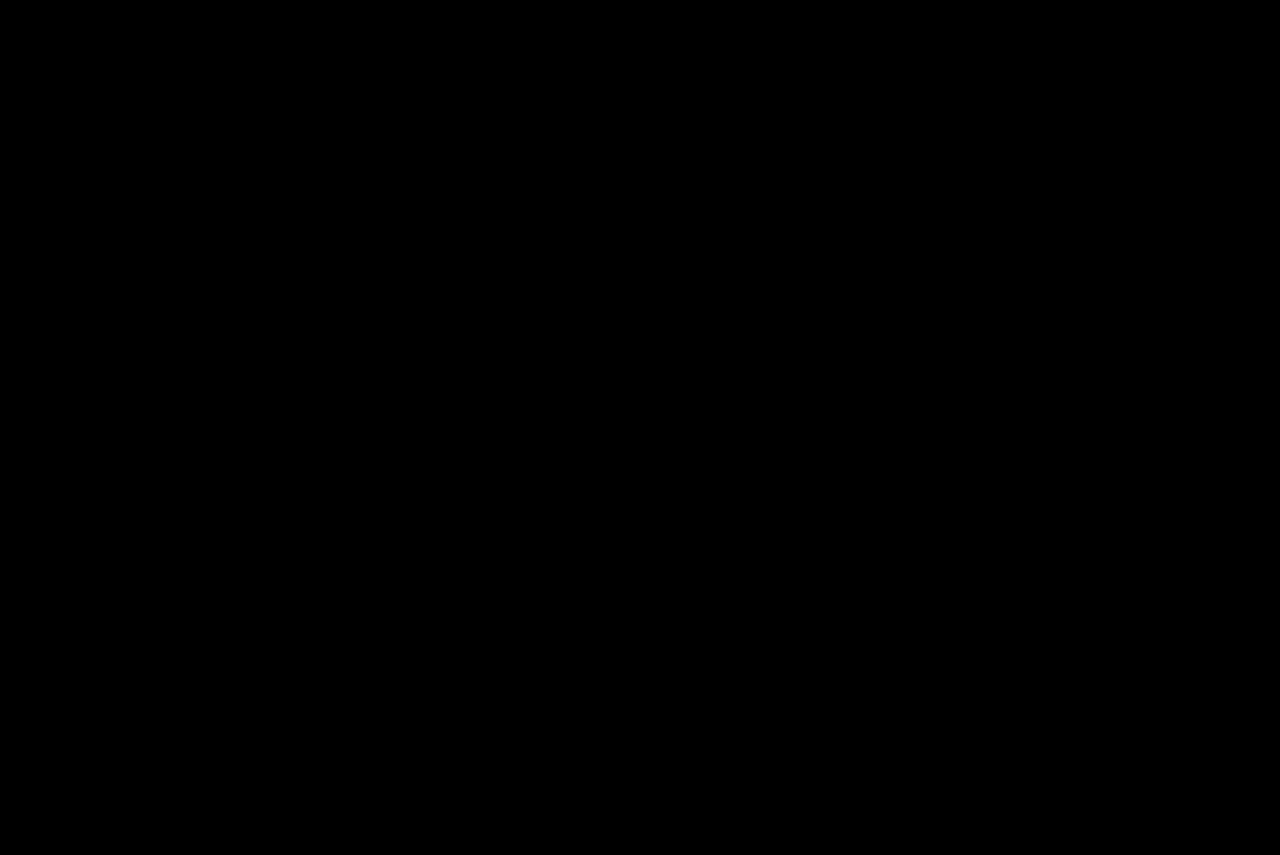
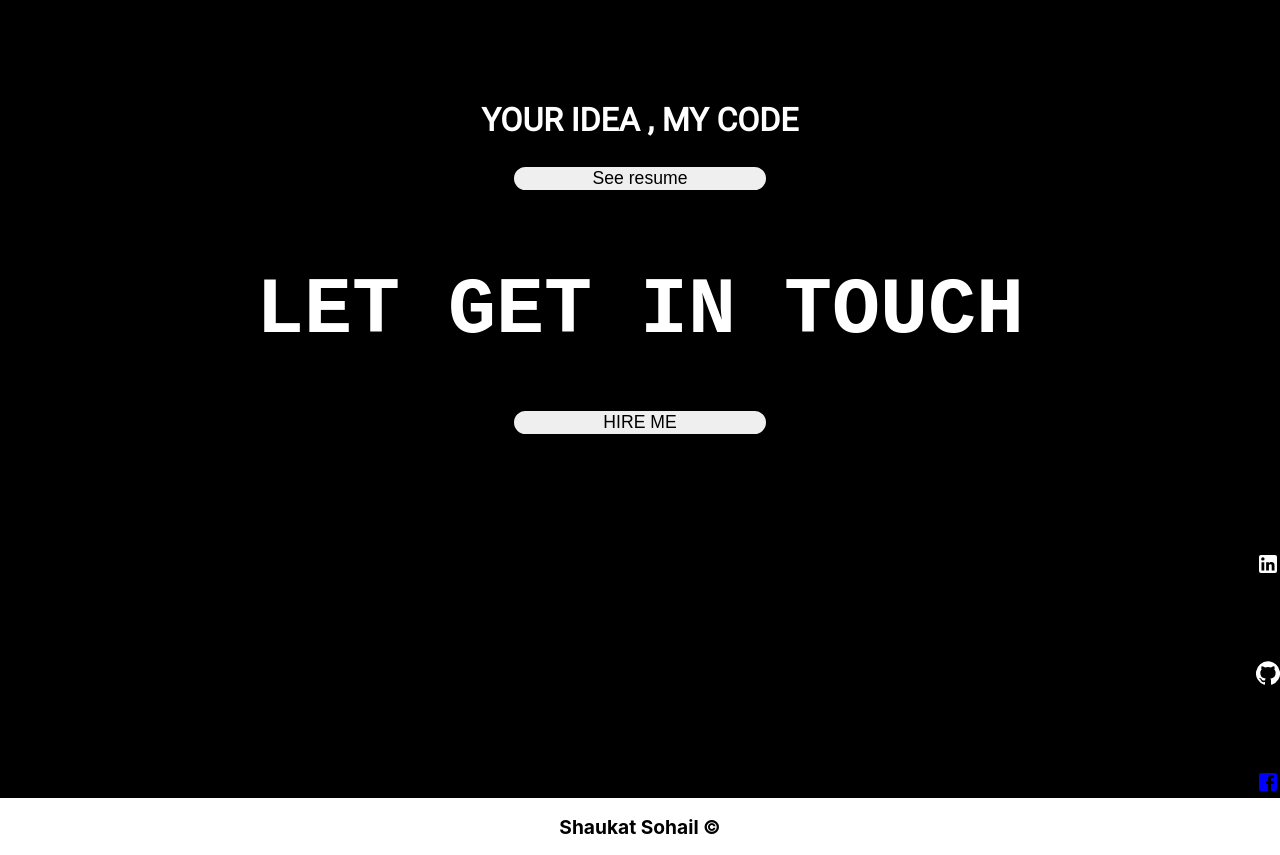
Before and after one commit to Shaukat456/MERNFolio, a React (Create React App) app: page / in a window 1280 px wide. Shown: the part 124-979 px from the top of the page. Before the commit the page ends 800 px from the top, so only its background shows below. Built offline with nearby package versions, Linux system fonts and the light colour scheme.

Commit message:
Frontend Completed

```diff
--- a/src/App.js
+++ b/src/App.js
@@ -12,7 +12,7 @@ return(
  <React.Fragment>
 
            <Switch>
-           <Route exact path='/About'component={Shaukat}  />
+           {/* <Route exact path='/'component={Shaukat}  /> */}
            <Route exact path='/Portfolio'  />
            <Route exact path='/Contact' component={Contact}  />
            </Switch>
@@ -22,8 +22,15 @@ return(
 
 
 <Navbar/>
-{/* <Shaukat/> */}
-{/* <Contact/> */}
+<Shaukat/>
+<Contact/>
+
+
+<footer>
+    Shaukat Sohail &copy;
+
+
+</footer>
     </>
 )
 }
--- a/src/SHAUKAT.css
+++ b/src/SHAUKAT.css
@@ -192,7 +192,7 @@ visibility: hidden;
     outline: none;
 }
 .introduction{
-    border-top: 2px solid white;
+    border-top: 10px solid yellowgreen;
     position: relative;
     top: 2em;
     display: flex;
@@ -201,6 +201,9 @@ visibility: hidden;
     /* transform: skewX(10deg) e; */
     /* background-color: rgb(29, 65, 65); */
     flex-wrap: wrap;
+    /* border-end-end-radius: 200px; */
+    border-top-left-radius: 50%;
+    border-top-right-radius: 30%;
     /* width: 50vw; */
     /* flex-direction: column; */
 }
--- a/src/Shaukat.js
+++ b/src/Shaukat.js
@@ -30,11 +30,14 @@ const Sections=styled.h2`
     // border-top:1px dotted white;
 `;
 
-
+//TECH ARRAYS
 const frontend=['HTML','CSS','Javascript','React']
 const backend=['Nodejs ', 'Express' ,'Restful-Apis' ]
 const db=['MongoDB','MY SQL','POSTGRE SQL'  ]
 const Skills=['Git', 'Web Desiging ', 'UX/UI','Postman']
+
+
+
 const Shaukat=()=>{
   const [resume, setResume]=useState( )
   const [button ,setButton]=useState('See resume')
@@ -53,7 +56,7 @@ const Shaukat=()=>{
         <figure> <img src={DisplayPicture}/> </figure>
         </Fade>
         {/* <h1>HEY</h1> */}
- <Fade top right>  <p> I am <strong> Shaukat Sohail</strong> , A <strong>FULL STACK WEB DEVELOPER</strong> , i am currently in intermediate (Science) but
+ <Fade bottom duration={2000}>  <p> I am <strong> Shaukat Sohail</strong> , A <strong>FULL STACK WEB DEVELOPER</strong> , i am currently in intermediate (Science) but
     having deep interest in programming and development of various software operations I managed to become a web developer .
 
     having deep interest in programming and development of various software operations I managed to become a web developer .
--- a/src/index.css
+++ b/src/index.css
@@ -1,3 +1,13 @@
 body{
     background: url('./BG/vector/isolated-layout.svg')  center cover 100% ;
 }
+footer{
+        display:flex;
+        font-family: -apple-system, BlinkMacSystemFont, 'Segoe UI', Roboto, Oxygen, Ubuntu, Cantarell, 'Open Sans', 'Helvetica Neue', sans-serif;
+        font-size: 1.2rem;
+        font-weight: bolder;
+        color: black;
+        background-color: white;
+    padding:1.3%;
+       justify-content: center;
+}
```
